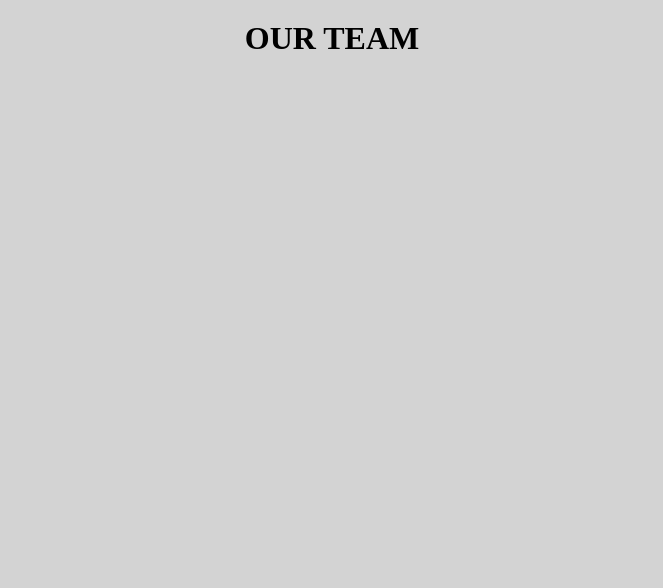
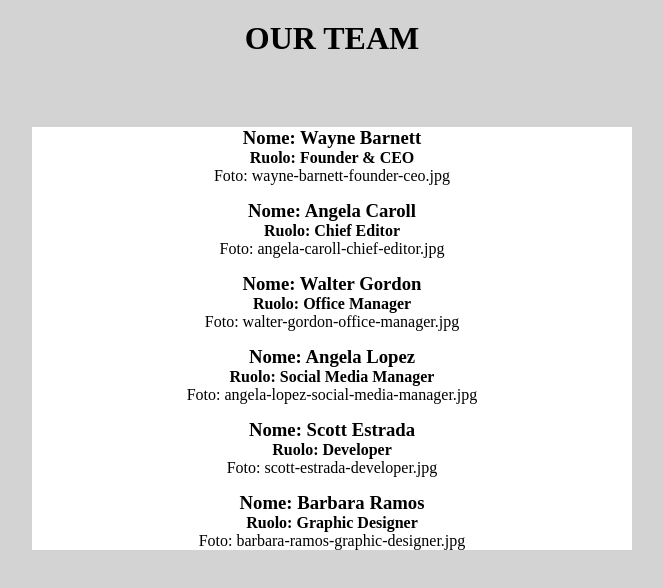
Before and after one commit to Skiotto93/js-our-team, a plain HTML site: page index.html in a window 1280 px wide. Shown: the whole page, without its empty margins (308-971 px from the left). Drawn offline with Linux system fonts and the light colour scheme.

Commit message:
Aggiunto step 3

```diff
--- a/index.html
+++ b/index.html
@@ -10,7 +10,9 @@
     <body>
         <h1>OUR TEAM</h1>
         <div class="container">
+            <ul class="unlist">
 
+            </ul>
         </div>
         <script src="main.js"></script>
     </body>
--- a/main.js
+++ b/main.js
@@ -41,5 +41,17 @@ const team = [
 // 2. Stampare su console, per ogni membro del team, le informazioni di nome, ruolo e la stringa della foto
 for( let i = 0; i < team.length; i++) {
     const personTeam = team[i];
-    console.log(personTeam)
+    console.log(personTeam);
 }
+
+//3. Stampare le stesse informazioni su DOM sottoforma di stringhe
+for( let i = 0; i < team.length; i++) {
+    const personTeam = team[i];
+    const listItem = `
+    <li>
+        <h3>Nome: ${personTeam.name}</h3>
+        <h4>Ruolo: ${personTeam.role}</h4>
+        <p>Foto: ${personTeam.photo}</p>
+    </li>`;
+    document.querySelector('.unlist').innerHTML += listItem;
+}
--- a/style.css
+++ b/style.css
@@ -15,4 +15,15 @@ body {
 }
 h1 {
     padding: 1.25rem 0;
+    margin-bottom: 3.125rem;
 }
+.container {
+    margin: auto;
+    background-color: white;
+    max-width: 37.5rem;
+}
+li {
+    text-decoration: none;
+    list-style: none;
+    margin-bottom: 15px;
+}
```
